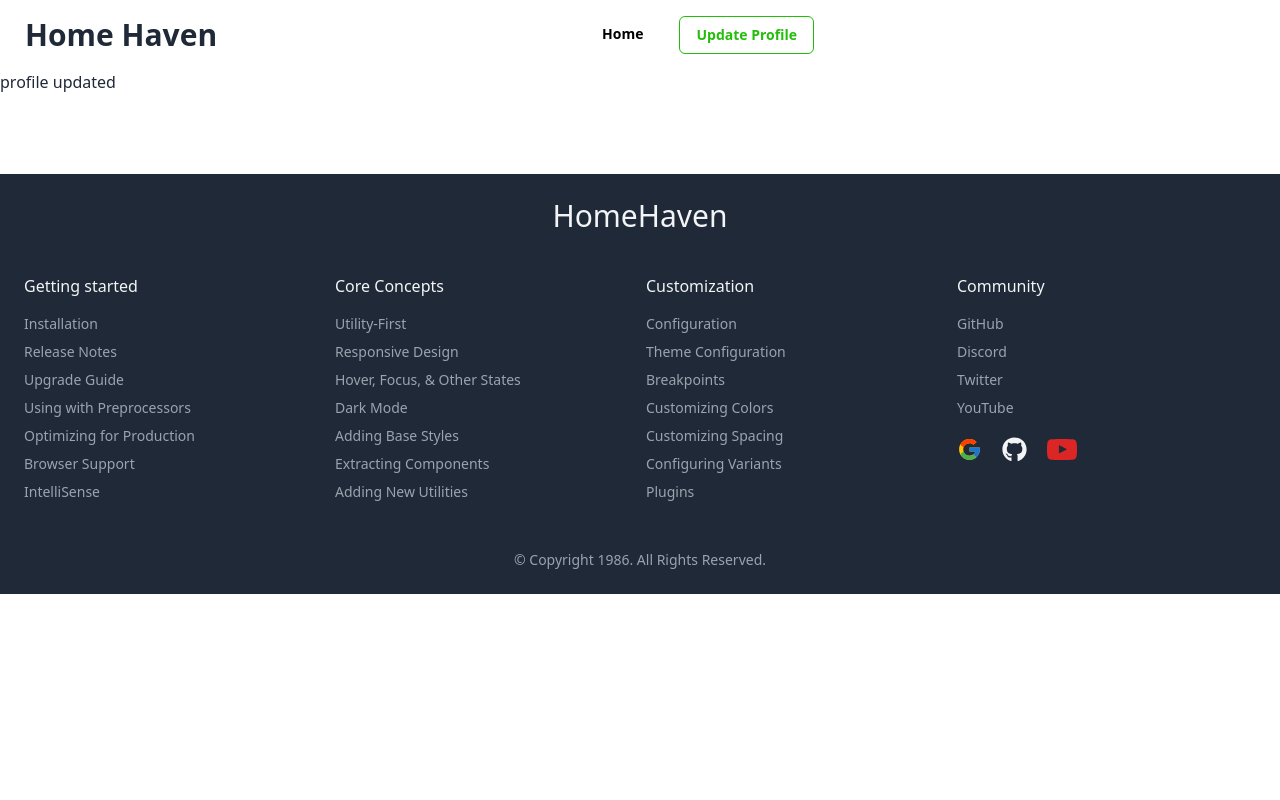
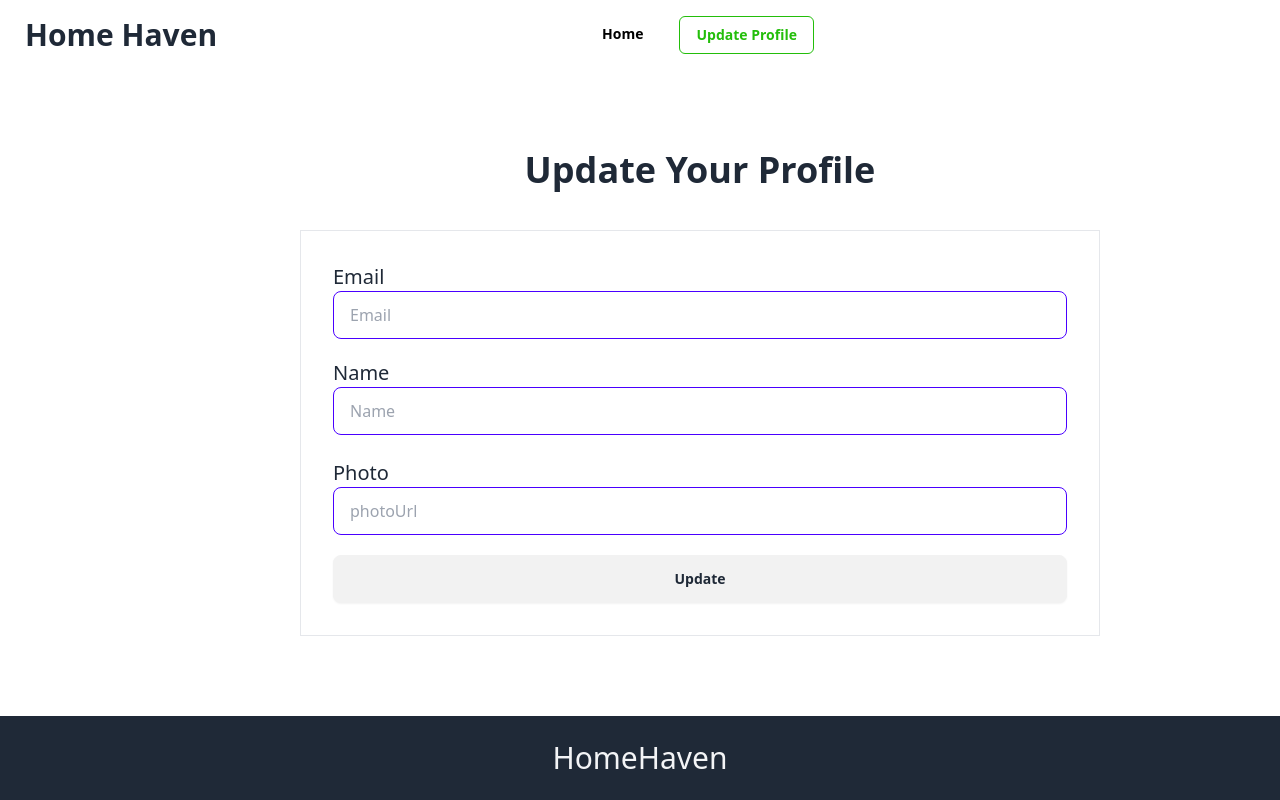
Before and after one commit to munia121/assignment-9-real-eastes, a React (Vite) app: page /updateProfile in a window 1280 px wide. Shown: the top 800 px of the page. Built offline with nearby package versions, Linux system fonts and the light colour scheme; no server answers.

Commit message:
added update profile section

```diff
--- a/src/ContexComponent/ContextComponent.jsx
+++ b/src/ContexComponent/ContextComponent.jsx
@@ -1,5 +1,5 @@
 /* eslint-disable react/prop-types */
-import { GithubAuthProvider, GoogleAuthProvider, createUserWithEmailAndPassword, onAuthStateChanged, signInWithEmailAndPassword, signInWithPopup, signOut } from "firebase/auth";
+import { GithubAuthProvider, GoogleAuthProvider, createUserWithEmailAndPassword, onAuthStateChanged, signInWithEmailAndPassword, signInWithPopup, signOut, updateProfile } from "firebase/auth";
 import { createContext, useEffect, useState } from "react";
 import auth from "../firebase.config";
 
@@ -8,11 +8,22 @@ const ContextComponent = ({ children }) => {
     const [user, setUser] = useState(null)
     const [userData, setUserData] = useState([]);
     const [loading, setLoading] = useState(true)
+    const [autoUpdate, setAutoUpdate] = useState(false)
 
-
+    // create user
     const createUser = (email, password) => {
         return createUserWithEmailAndPassword(auth, email, password)
     }
+
+    // update user profile
+    const updateUserProfile = (name, image) =>{
+        return updateProfile(auth.currentUser, {
+            displayName: name,
+            photoURL: image
+          })
+    }
+
+
 
 
     // login
@@ -64,11 +75,11 @@ const ContextComponent = ({ children }) => {
         return () =>{
             unSubscribe();
         }
-    },[])
+    },[autoUpdate])
 
 
 
-    const passValue = { user,userData,loading,createUser, userLogin, googleLogin,logOut, gitHubLogin }
+    const passValue = { user,userData,loading,createUser, userLogin, googleLogin,logOut, gitHubLogin, updateUserProfile,setAutoUpdate }
 
     return (
         <div>
--- a/src/Pages/Register/Register.jsx
+++ b/src/Pages/Register/Register.jsx
@@ -1,3 +1,4 @@
+/* eslint-disable react/prop-types */
 import { useContext, useState } from "react";
 import { AuthContext } from "../../ContexComponent/ContextComponent";
 import { Link } from "react-router-dom";
@@ -7,7 +8,7 @@ import { ToastContainer, toast } from 'react-toastify';
 
 const Register = () => {
 
-    const {createUser} = useContext(AuthContext);
+    const { createUser,updateUserProfile,setAutoUpdate } = useContext(AuthContext);
 
     const [passError, setPassError] = useState('');
 
@@ -19,7 +20,7 @@ const Register = () => {
         const photo = e.target.photoUrl.value;
         const password = e.target.password.value
 
-        console.log('register', name, email, password)
+        console.log('register:', name, email, password, photo)
 
 
 
@@ -34,7 +35,7 @@ const Register = () => {
             return;
         }
 
-        if(password.length < 6){
+        if (password.length < 6) {
             setPassError('Length must be at least 6 character')
             return;
         }
@@ -48,13 +49,23 @@ const Register = () => {
 
         setPassError('')
 
-        createUser(email, password,photo)
-        .then(result=>{
+        createUser(email, password)
+            .then(result => {
+                updateUserProfile(name, photo)
+                    .then(() => {
+                        // console.log()
+                        setAutoUpdate(true)
+
+                    })
+                    .catch(error => {
+                        console.log(error)
+                    })
+
                 console.log(result.user)
                 e.target.reset()
                 toast.success('Register Successfully')
             })
-        .catch(error =>{
+            .catch(error => {
                 console.log(error)
             })
 
@@ -94,7 +105,7 @@ const Register = () => {
                                 <label className="label">
                                     <span className="label-text">Photo URL</span>
                                 </label>
-                                <input type="text" name="photoUrl" placeholder="URL" className="input input-bordered"  />
+                                <input type="text" name="photoUrl" placeholder="URL" className="input input-bordered" required/>
                             </div>
                             <div className="form-control">
                                 <label className="label">
--- a/src/Pages/UpdateProfile/UpdateProfile.jsx
+++ b/src/Pages/UpdateProfile/UpdateProfile.jsx
@@ -1,8 +1,54 @@
+import { useContext } from "react";
+import { AuthContext } from "../../ContexComponent/ContextComponent";
 
 const UpdateProfile = () => {
+    const {updateUserProfile, setAutoUpdate, user} = useContext(AuthContext)
+
+    const updateSubmit = (e) =>{
+        e.preventDefault()
+        const name = e.target.name.value;
+        const image = e.target.photoUrl.value;
+        console.log('update' , name, image)
+
+
+
+                updateUserProfile(name, image)
+                    .then(() => {
+                        // console.log()
+                        setAutoUpdate(true)
+
+
+                    })
+                    .catch(error => {
+                        console.log(error)
+                    })
+
+
+
+
+
+    }
+
+
+
+
     return (
         <div>
-            profile updated
+            <h2 className="text-4xl mt-20 text-center font-bold">Update Your Profile</h2>
+            <div className=" border mt-10 p-8 lg:w-[800px] mx-auto">
+                <form onSubmit={updateSubmit} className="">
+                <p className="text-xl">Email</p>
+                    <input type="text" name="name" placeholder="Email" className="input input-bordered input-primary w-full " defaultValue={user?.email } />
+
+
+                    <p className="text-xl mt-5">Name</p>
+                    <input type="text" name="name" placeholder="Name" className="input input-bordered input-primary w-full " defaultValue={user?.displayName }/>
+
+                    <p className="mt-6 text-xl">Photo</p>
+                    <input type="text" name="photoUrl" placeholder="photoUrl" className="input input-bordered input-primary w-full " defaultValue={user?.photoURL } />
+                    <button className="btn mt-5  w-full">Update</button>
+                </form>
+            </div>
         </div>
     );
 };
--- a/src/component/NavBar/NavBar.jsx
+++ b/src/component/NavBar/NavBar.jsx
@@ -53,15 +53,15 @@ const NavBar = () => {
                 {
                     user ?
                         <>
-                            <div className="tooltip tooltip-left" data-tip={user.displayName}>
-                                <img className={`rounded-full h-10 w-10  `} src={user.photoURL} alt="" />
+                            <div className="tooltip tooltip-left " data-tip={user.displayName}>
+                                <img className={`rounded-full h-10 w-10  `} src={user?.photoURL || 'https://ibb.co/WxjPyWc'} alt="" />
+
                             </div>
-                            <button className="btn" onClick={handleSignOut}>Log out</button>
+                            <button className="btn ml-6" onClick={handleSignOut}>Log out</button>
                         </>
                         :
                         <Link to={'/login'} className="btn">Login</Link>
                 }
-
             </div>
         </div>
     );
```
Lines whose indentation alone changed are shown as unchanged.
